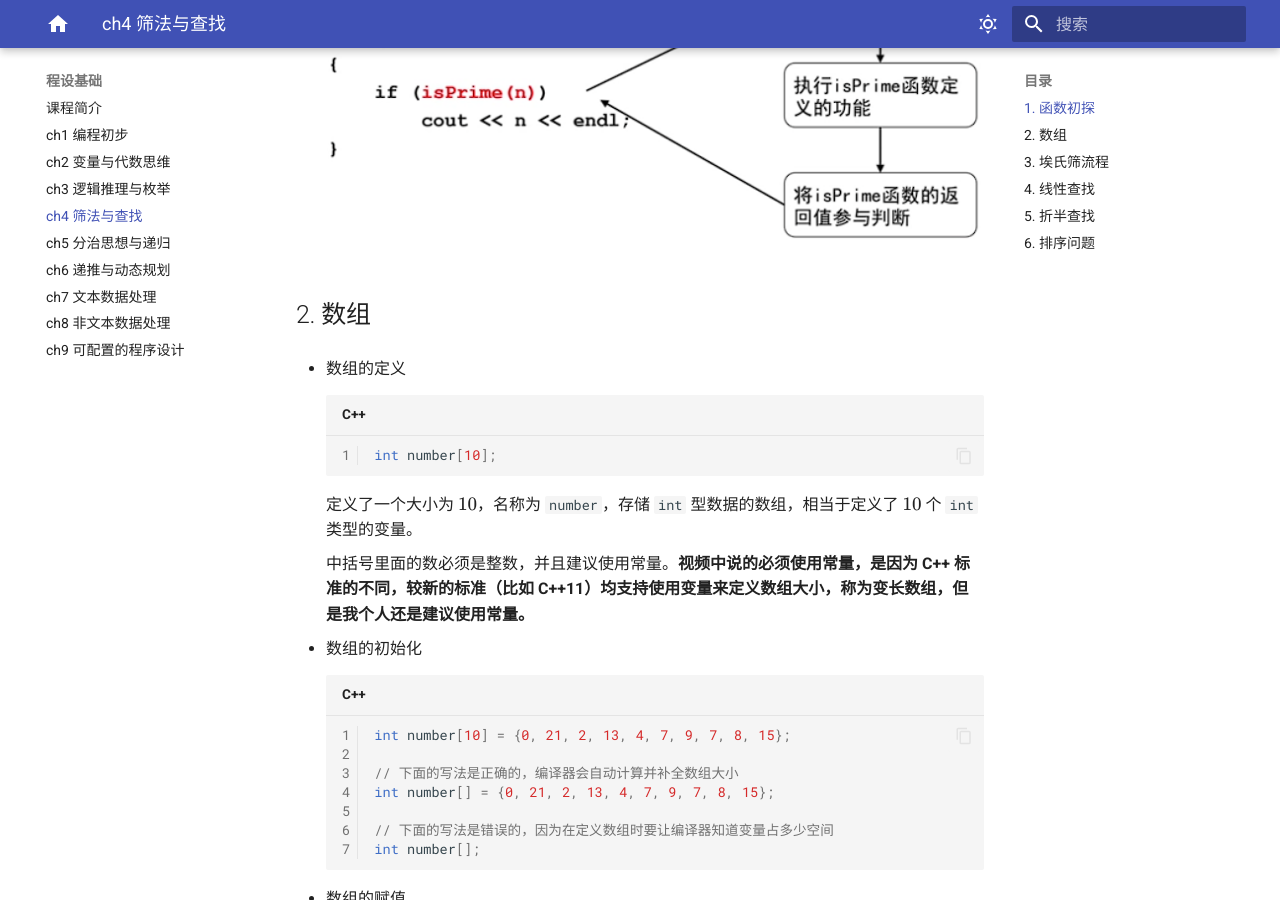
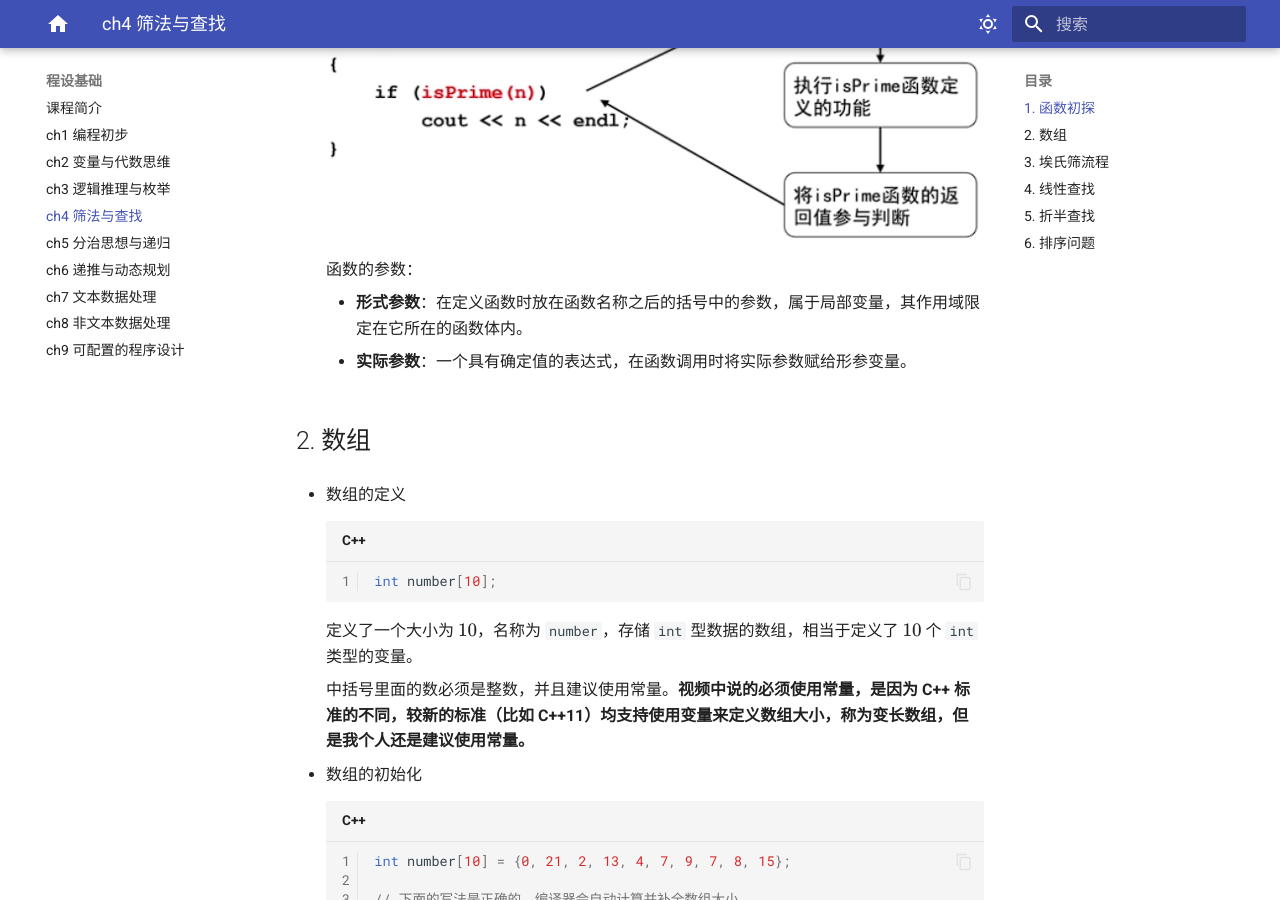
Before and after one commit to ErnestEarth/jifeng.github.io, an MkDocs documentation site: the page built from docs/Fundamentals_of_Programming/ch4.md, in a window 1280 px wide and 900 px high, scrolled down 1200 px. Built offline with MkDocs 1.6.1 and Material for MkDocs 9.7.7, drawn with Linux system fonts in a browser that asks for light colours.

Commit message:
更新《程序设计基础》笔记第 4 章

```diff
--- a/docs/Fundamentals_of_Programming/ch4.md
+++ b/docs/Fundamentals_of_Programming/ch4.md
@@ -44,6 +44,11 @@
     调用名字为 `isPrime` 的函数，判断 $n$ 是否为素数。
 
     ![函数](img/%E5%87%BD%E6%95%B0.png)
+
+    函数的参数：
+
+    - **形式参数**：在定义函数时放在函数名称之后的括号中的参数，属于局部变量，其作用域限定在它所在的函数体内。
+    - **实际参数**：一个具有确定值的表达式，在函数调用时将实际参数赋给形参变量。
 
 ## 2. 数组
 
```
